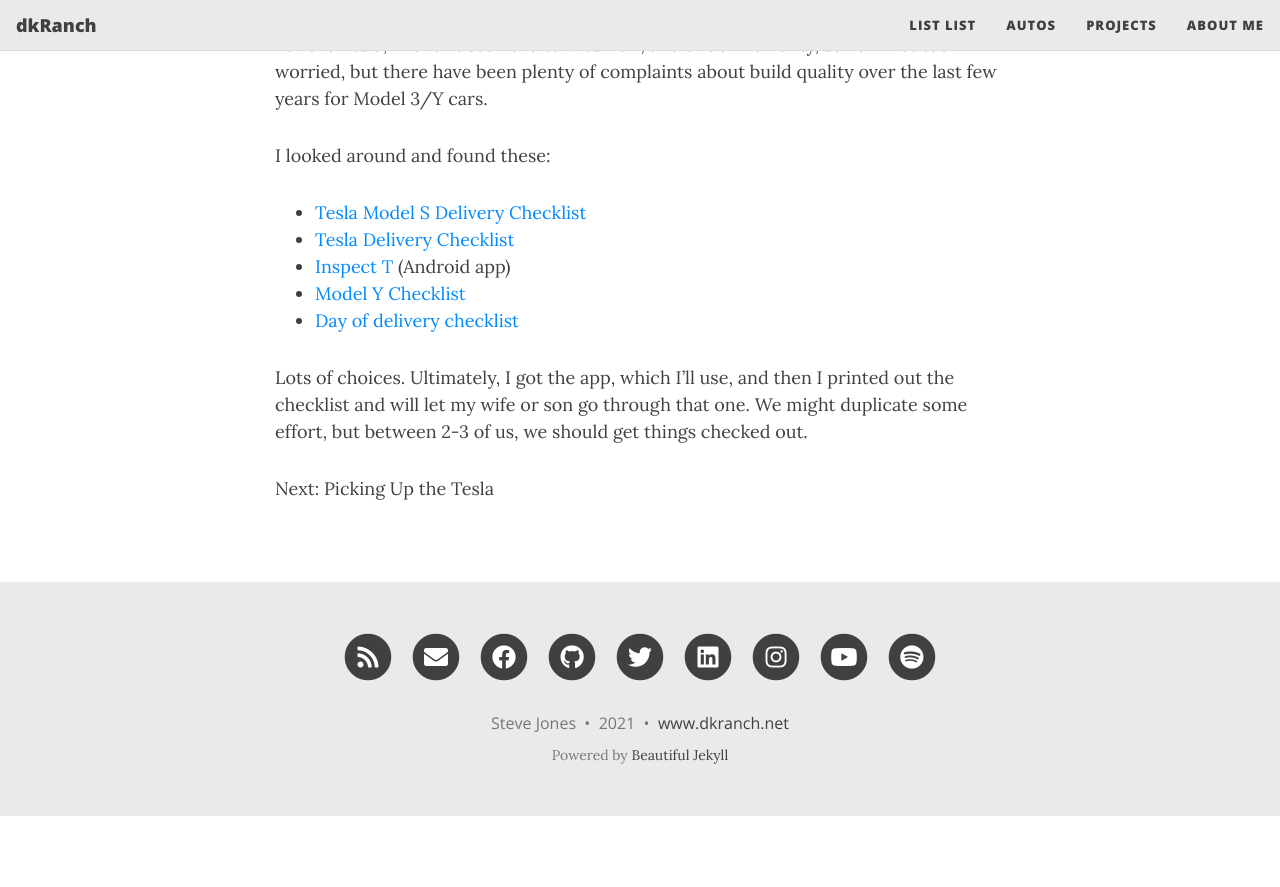
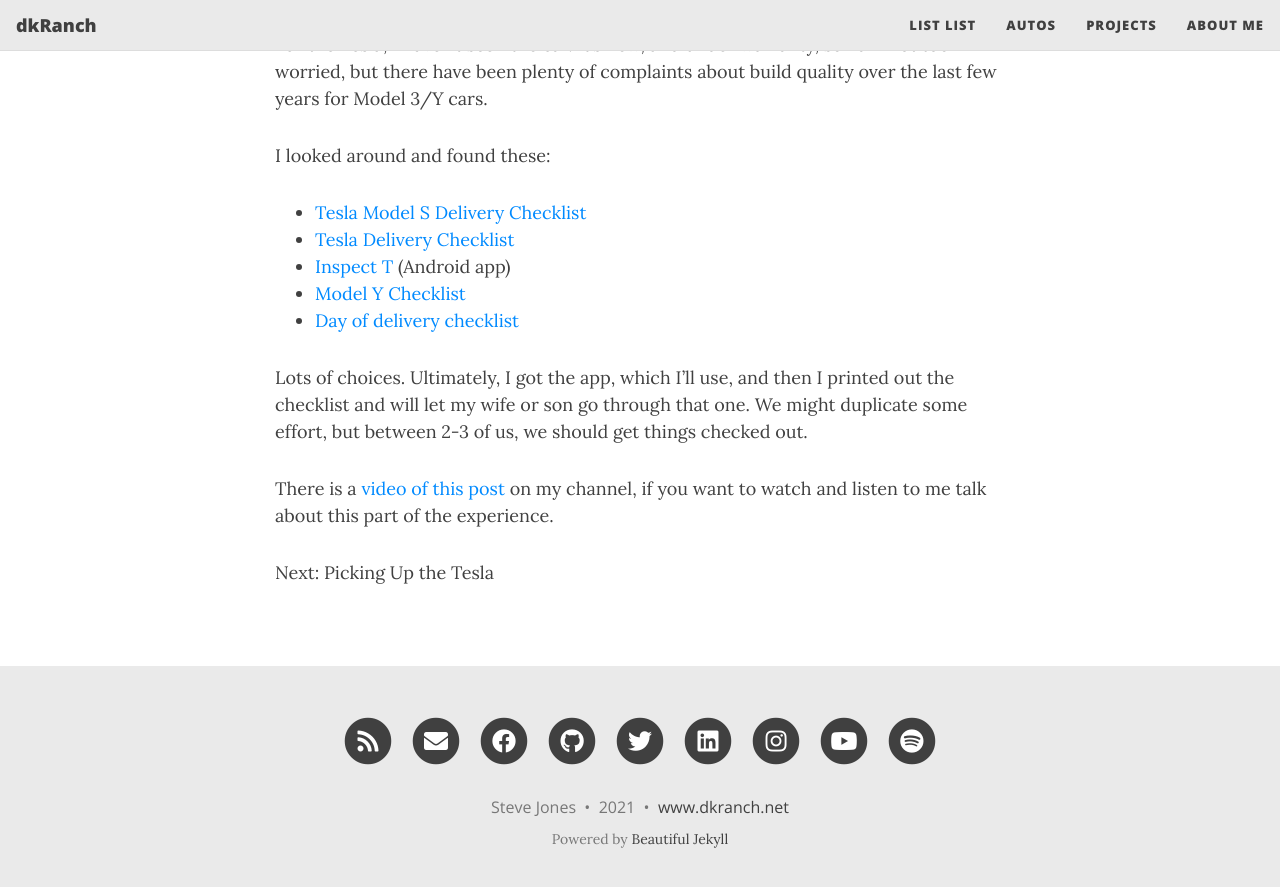
Before and after one commit to dkranch/www, a Jekyll site: the page built from projects/tesla/checklist.md, in a window 1280 px wide and 900 px high, scrolled down 667 px. Shown: the top 887 px of the window. Built offline with Jekyll 4.4.1, drawn with Linux system fonts in a browser that asks for light colours; nearby versions of some CDN libraries; before the commit the page ends 1483 px from its top, so only the background shows below that.

Commit message:
checklist update

```diff
--- a/projects/tesla/checklist.md
+++ b/projects/tesla/checklist.md
@@ -20,4 +20,6 @@
 
 Lots of choices. Ultimately, I got the app, which I'll use, and then I printed out the checklist and will let my wife or son go through that one. We might duplicate some effort, but between 2-3 of us, we should get things checked out.
 
+There is a [video of this post](https://youtu.be/BWCL1JpDClA) on my channel, if you want to watch and listen to me talk about this part of the experience.
+
 Next: Picking Up the Tesla
```
